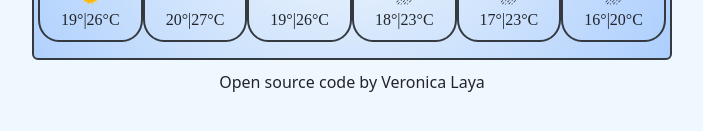
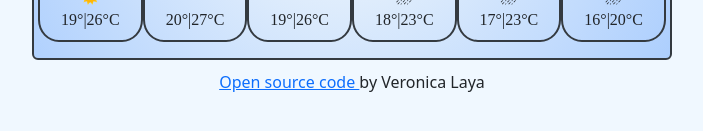
Before and after one commit to marivero-laya/weather-app, a plain HTML site: page index.html in a window 1280 px wide. Shown: the part 467-598 px from the top of the page, without its empty margins (288-991 px from the left). Drawn offline with nearby package versions, Linux system fonts and the light colour scheme; a web font is replaced by a local one.

Commit message:
Added link to Open Source Code

```diff
--- a/index.html
+++ b/index.html
@@ -99,7 +99,9 @@
         </div>
       </div>
     </div>
-    <footer>Open source code by Veronica Laya</footer>
+    <footer>
+      <a href="https://github.com/marivero-laya/weather-app" target="_blank" rel="noreferrer">
+      Open source code </a>by Veronica Laya</footer>
     </div>
   </body>
   <script src="src/index.js"></script>
```
